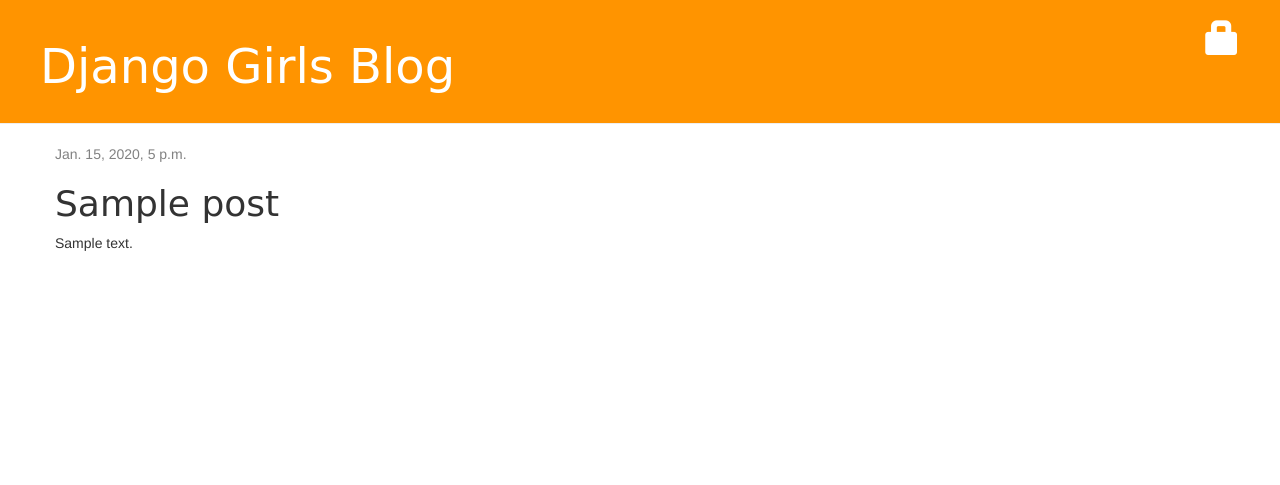
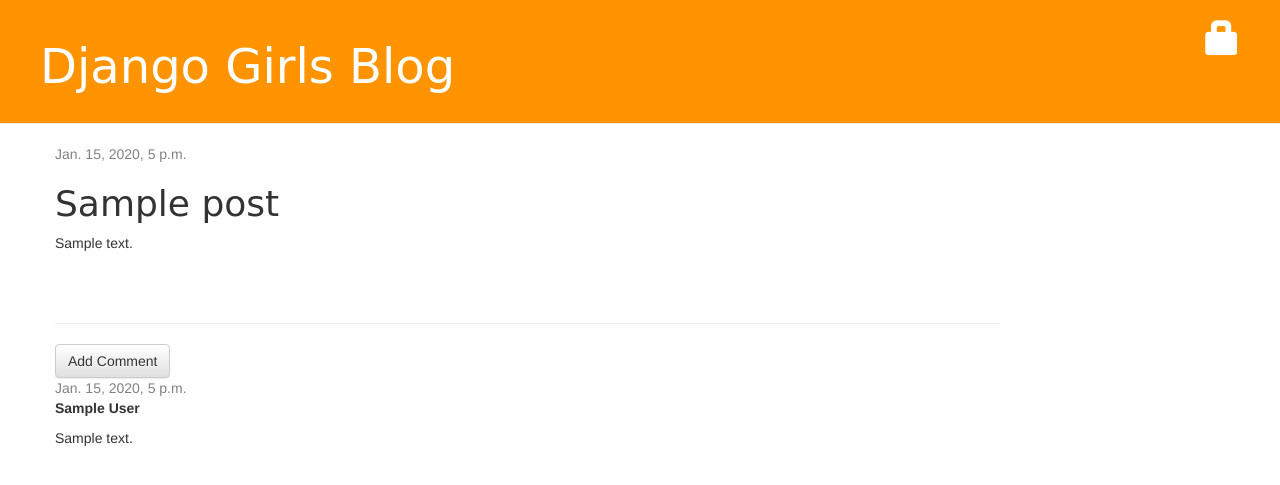
Before and after one commit to hoakt/first_django_project, a Django app: page /post/1/ in a window 1280 px wide. Shown: the top 485 px of the page. Run offline with Django 3.2, Linux system fonts and the light colour scheme; tables that the repository leaves empty hold one stand-in row (values such as "Sample post"); some libraries are stand-ins or nearby versions; some web fonts are replaced.

Commit message:
Homework: create comment model and authorize for approve/remove comment.

```diff
--- a/myapp/admin.py
+++ b/myapp/admin.py
@@ -1,5 +1,7 @@
 from django.contrib import admin
-from .models import Post
+from .models import Post, Comment
+
 # Register your models here.
 
 admin.site.register(Post)
+admin.site.register(Comment)
--- a/myapp/models.py
+++ b/myapp/models.py
@@ -2,17 +2,32 @@
 from django.utils import timezone
 # Create your models here.
 class Post(models.Model):
-    author = models.ForeignKey('auth.User')
-    title = models.CharField(max_length=200)
-    text = models.TextField()
-    created_date = models.DateTimeField(
-            default=timezone.now)
-    published_date = models.DateTimeField(
-            blank=True, null=True)
+	author = models.ForeignKey('auth.User')
+	title = models.CharField(max_length=200)
+	text = models.TextField()
+	created_date = models.DateTimeField(default=timezone.now)
+	published_date = models.DateTimeField(blank=True, null=True)
 
-    def publish(self):
-        self.published_date = timezone.now()
-        self.save()
+	def publish(self):
+		self.published_date = timezone.now()
+		self.save()
 
-    def __str__(self):
-        return self.title
+	def approved_comments(self):
+		return self.comments.filter(approved_comment=True) #add approved_comments to Post model due to post_list view is create by Post
+
+	def __str__(self):
+		return self.title
+
+class Comment(models.Model):
+	post = models.ForeignKey('myapp.Post', related_name='comments')
+	author = models.CharField(max_length=200)
+	text = models.TextField()
+	created_date = models.DateTimeField(default=timezone.now)
+	approved_comment = models.BooleanField(default=False)
+
+	def approve(self):
+		self.approved_comment = True
+		self.save()
+
+	def __str__(self):
+		return self.text
--- a/myapp/static/css/myapp.css
+++ b/myapp/static/css/myapp.css
@@ -51,3 +51,6 @@
 .post h1 a:hover {
 	color: #0000FF;
 }
+.comment {
+	margin: margin: 20px 0px 20px 20px;
+}
--- a/myapp/templates/myapp/draft_list.html
+++ b/myapp/templates/myapp/draft_list.html
@@ -5,7 +5,7 @@
 		<div class="post">
 			<p class="date">created: {{ post.created_date|date:'d-m-Y' }}</p>
 			<h1><a href="{% url 'post_detail' pk=post.pk %}">{{ post.title }}</a></h1>
-			<p>{{ post.text|truncatechars:200 }}</p>
+			<p>{{ post.text|truncatechars:200|linebreaksbr }}</p>
 		</div>
 	{% endfor %}
 {% endblock %}
--- a/myapp/templates/myapp/post_detail.html
+++ b/myapp/templates/myapp/post_detail.html
@@ -17,4 +17,28 @@
 		<h1>{{ post.title }}</h1>
 		<p>{{ post.text|linebreaksbr }}</p>
 	</div>
+
+	<hr>
+	<a class="btn btn-default" href="{% url 'add_comment' pk=post.pk %}">Add Comment</a>
+	{% for comment in post.comments.all %}
+		{% if user.is_authenticated or comment.approved_comment %}
+
+		<div class="comment">
+			<div class="date">
+				{{ comment.created_date }}
+				{% if not comment.approved_comment %}
+					<a class="btn btn-default" href="{% url 'comment_approve' pk=comment.pk %}"><span class="glyphicon glyphicon-ok"></span></a>
+				{% endif %}
+				{% if user.is_authenticated %}
+					<a class="btn btn-default" href="{% url 'comment_remove' pk=comment.pk %}"><span class="glyphicon glyphicon-remove"></span></a>
+				{% endif %}
+			</div>
+			<strong>{{ comment.author }}</strong>
+			<p>{{ comment.text|linebreaks }}</p>
+		</div>
+
+		{% endif %}
+		{% empty %}
+			<p>No comments here yet :(</p>
+	{% endfor %}
 {% endblock %}
--- a/myapp/templates/myapp/post_list.html
+++ b/myapp/templates/myapp/post_list.html
@@ -5,11 +5,13 @@
 {% for post in posts %}
 	<div class="post">
 		<div class="date">
-			published: {{ post.published_date }}
+			<p>published: {{ post.published_date }}</p>
+			<p>created: {{ post.created_date }}</p>
 		</div>
 
 		<h1><a href="{% url 'post_detail' pk=post.pk %}">{{ post.title }}</a></h1>
-		<p>{{ post.text|truncatechars:200 }}</p>
+		<p>{{ post.text|truncatechars:200|linebreaksbr }}</p>
+		<a href="{% url 'post_detail' pk=post.pk %}">Comments: {{ post.approved_comments.count }}</a> <!--add approved_comments to Post model due to post_list view is create by Post -->
 	</div>
 {% endfor %}
 
--- a/myapp/urls.py
+++ b/myapp/urls.py
@@ -13,4 +13,7 @@
 	url(r'^drafts/$', views.draft_list, name='draft_list'),
 	url(r'^post/(?P<pk>\d+)/publish/$', views.post_publish, name='post_publish'),
 	url(r'^post/(?P<pk>\d+)/remove/$', views.post_remove, name='post_remove'),
+	url(r'^post/(?P<pk>\d+)/comment/$', views.add_comment, name='add_comment'),
+	url(r'^comment/(?P<pk>\d+)/approve/$', views.comment_approve, name='comment_approve'),
+	url(r'^comment/(?P<pk>\d+)/remove/$', views.comment_remove, name='comment_remove'),
 ]
--- a/myapp/views.py
+++ b/myapp/views.py
@@ -1,7 +1,7 @@
 from django.shortcuts import render, get_object_or_404, redirect
 from django.utils import timezone
-from .models import Post # import our Post to views
-from .forms import PostForm # import our form to views
+from .models import Post, Comment # import our Post, Comment model to views
+from .forms import PostForm, CommentForm # import our form to views
 from django.contrib.auth.decorators import login_required
 
 # Create your views here.
@@ -9,7 +9,7 @@
 # 'myapp/post_list.html' is giving template file; {} is a place in which we can add some things for the template to use
 
 def post_list(request):
-    posts = Post.objects.filter(published_date__lte=timezone.now()).order_by('published_date')
+    posts = Post.objects.filter(published_date__lte=timezone.now()).order_by('created_date')
     return render(request, 'myapp/post_list.html', {'posts': posts})
 
 def post_detail(request, pk):
@@ -61,3 +61,28 @@
     post = get_object_or_404(Post, pk=pk)
     post.delete()
     return redirect('post_list')
+
+def add_comment(request,pk):
+	post = get_object_or_404(Post, pk=pk)
+	if request.method == "POST":
+		form = CommentForm(request.POST) # use CommentForm to create a form
+		if form.is_valid():
+			comment = form.save(commit=False)
+			comment.post = post
+			comment.save()
+			return redirect('post_detail', pk=post.pk)
+	else:
+		form = CommentForm()
+	return render(request, 'myapp/add_comment_form.html', {'form': form})
+
+@login_required
+def comment_approve(request, pk):
+    comment = get_object_or_404(Comment, pk=pk)
+    comment.approve()
+    return redirect('post_detail', pk=comment.post.pk)
+
+@login_required
+def comment_remove(request, pk):
+    comment = get_object_or_404(Comment, pk=pk)
+    comment.delete()
+    return redirect('post_detail', pk=comment.post.pk)
```
Also changed, not shown: myapp/forms.py (+6 -1 lines), myapp/templates/myapp/add_comment_form.html (added, +9 -0 lines), myapp/migrations/0002_comment.py (added).
